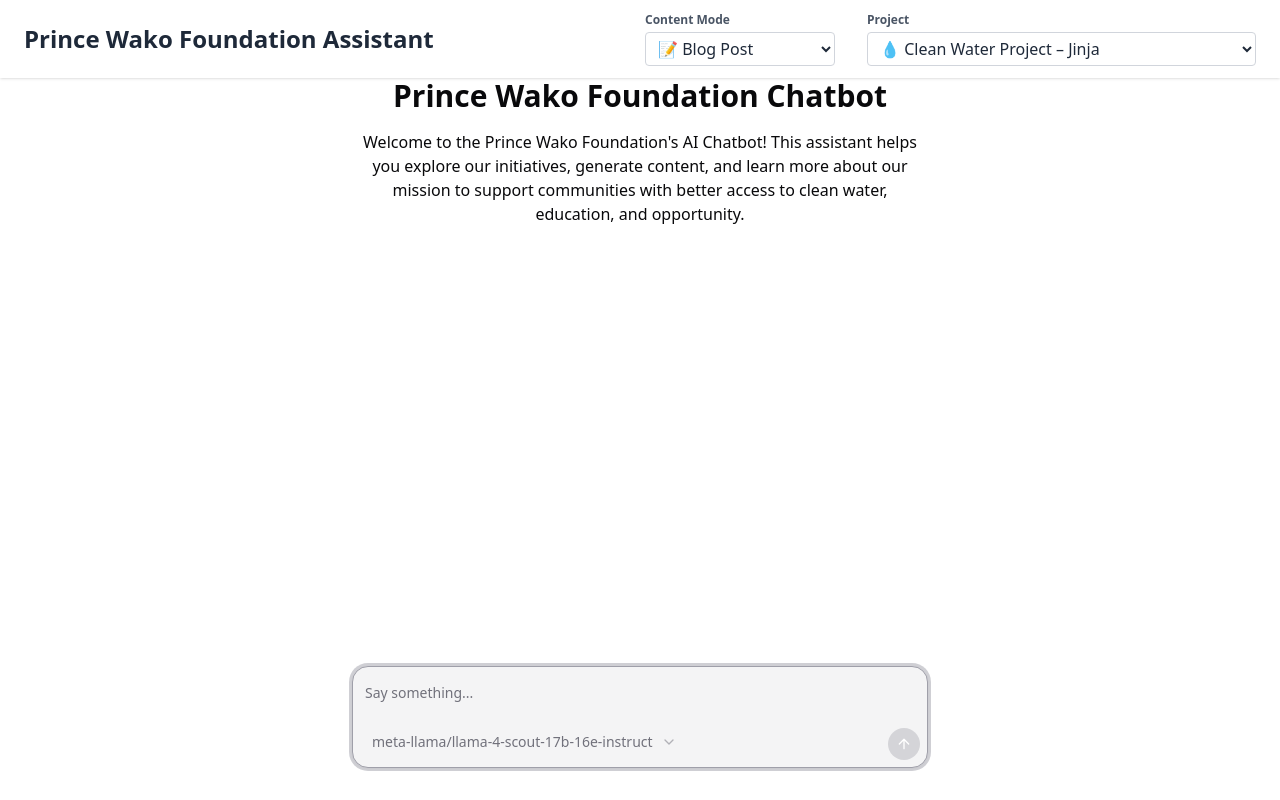
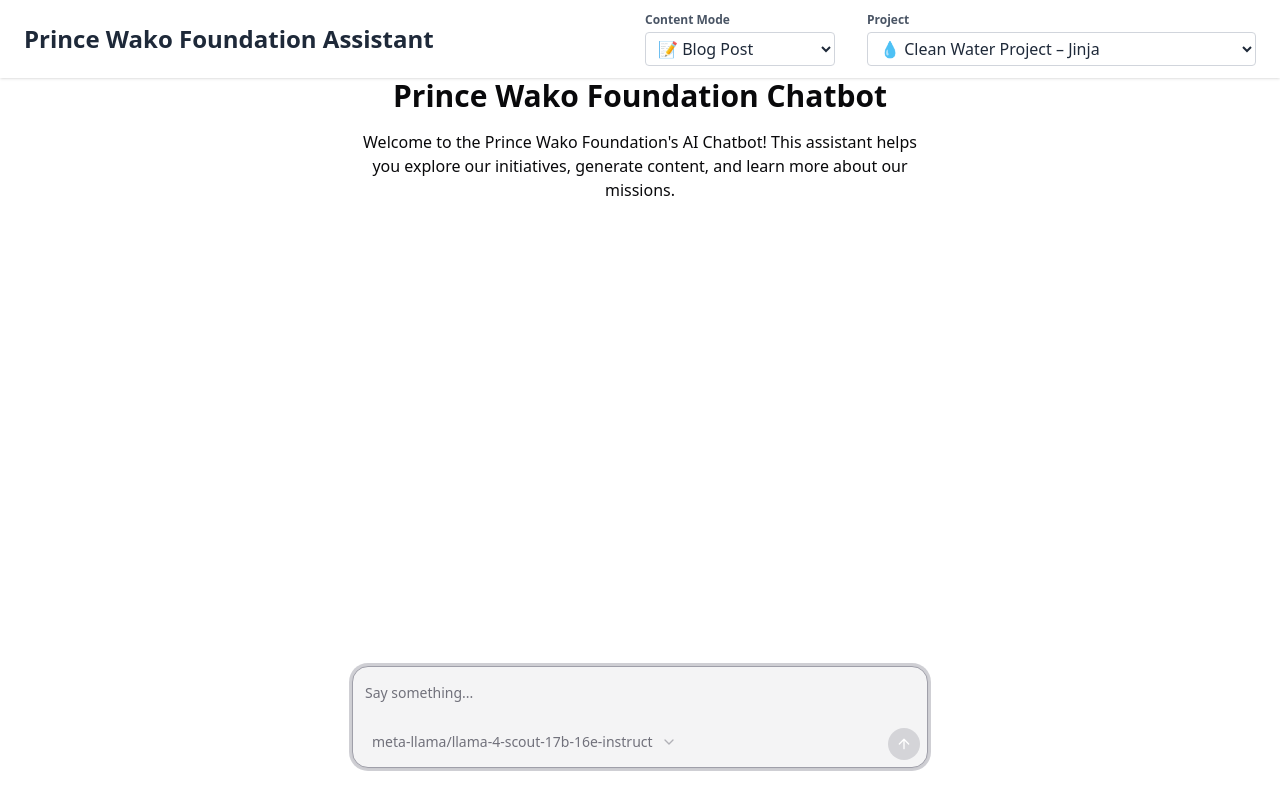
Before and after one commit to SenseiKaih/ai-sdk-wako-foundation, a Next.js app: page / in a window 1280 px wide. Built offline with nearby package versions, Linux system fonts and the light colour scheme; what @ai-sdk/groq would draw is missing.

Commit message:
Update project-overview.tsx

```diff
--- a/components/project-overview.tsx
+++ b/components/project-overview.tsx
@@ -5,8 +5,7 @@
       <p className="text-center max-w-xl">
         Welcome to the Prince Wako Foundation&apos;s AI Chatbot! This assistant
         helps you explore our initiatives, generate content, and learn more about our
-        mission to support communities with better access to clean water, education, and
-        opportunity.
+        missions.
       </p>
     </div>
   );
```
